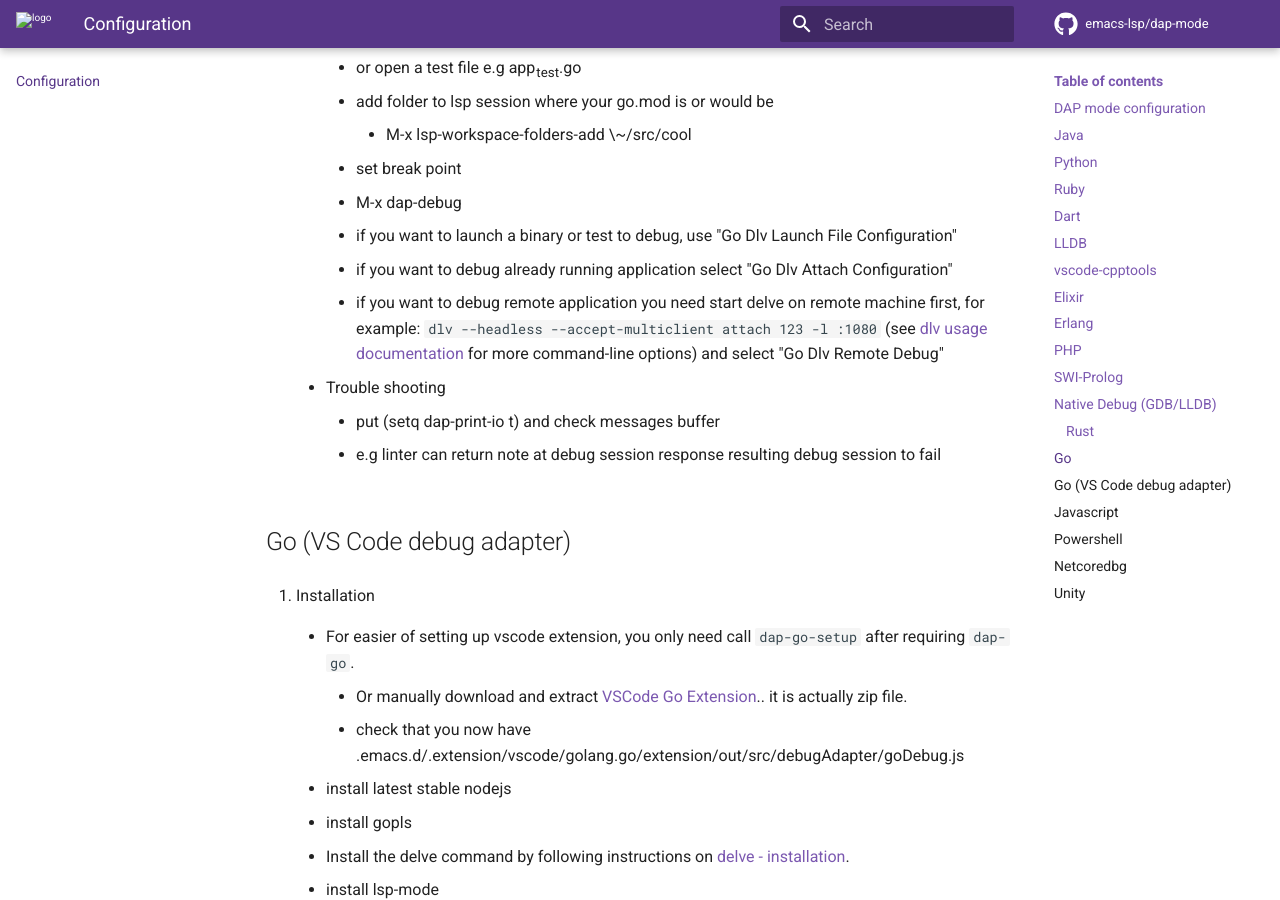
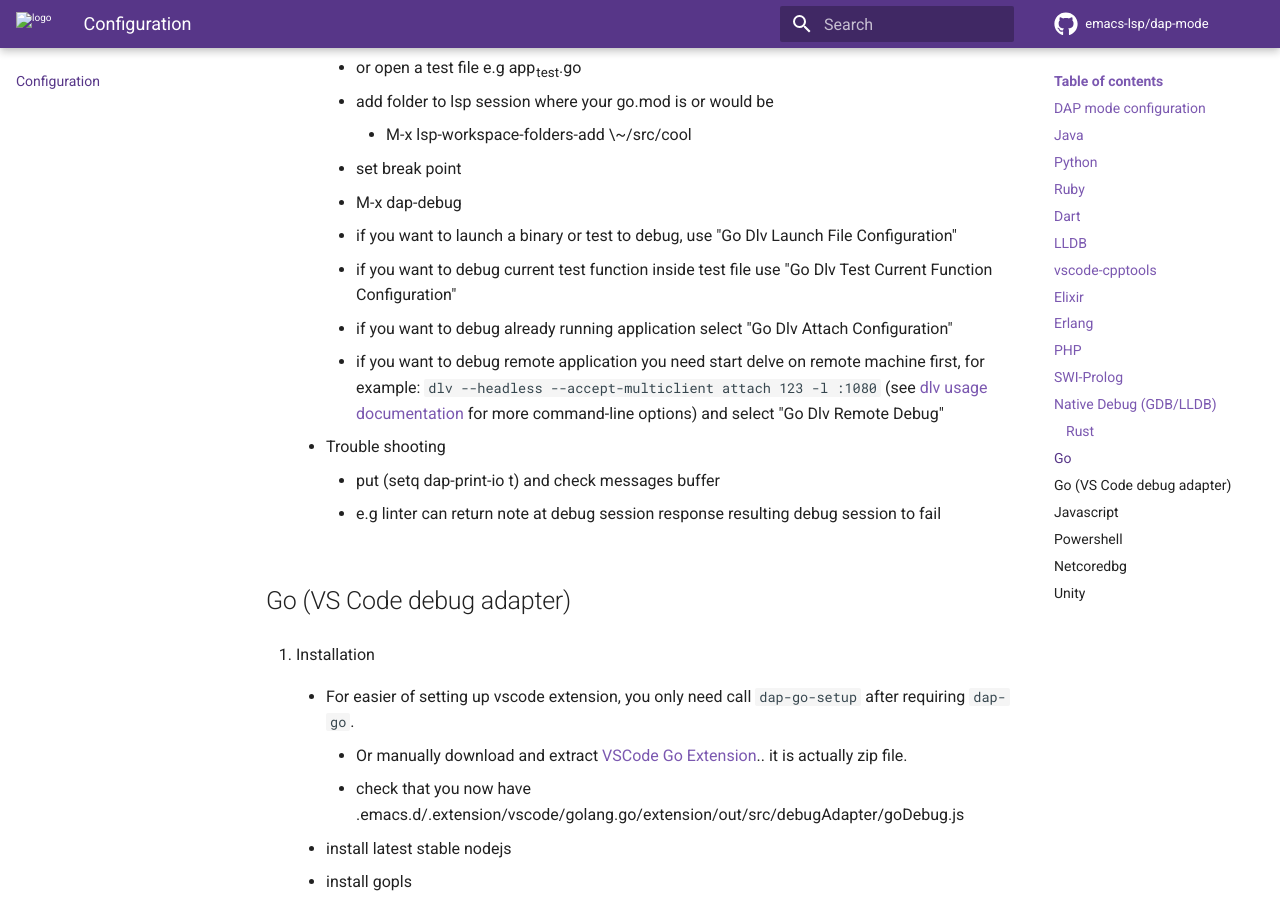
Before and after one commit to emacs-lsp/dap-mode, an MkDocs documentation site: the page built from docs/page/configuration.md, in a window 1280 px wide and 900 px high, scrolled down 6137 px. Built offline with MkDocs 1.6.1 and Material for MkDocs 9.7.7, drawn with Linux system fonts in a browser that asks for light colours; comment, search, counter and statistics services are not loaded.

Commit message:
Add go debug test function ability to docs

```diff
--- a/docs/page/configuration.md
+++ b/docs/page/configuration.md
@@ -310,6 +310,8 @@ To fully support rust and pretty printing of strings when debugging, remember to
           - M-x dap-debug
           - if you want to launch a binary or test to debug, use "Go
             Dlv Launch File Configuration"
+          - if you want to debug current test function inside test
+            file use "Go Dlv Test Current Function Configuration"
           - if you want to debug already running application select
             "Go Dlv Attach Configuration"
           - if you want to debug remote application you need start
```
